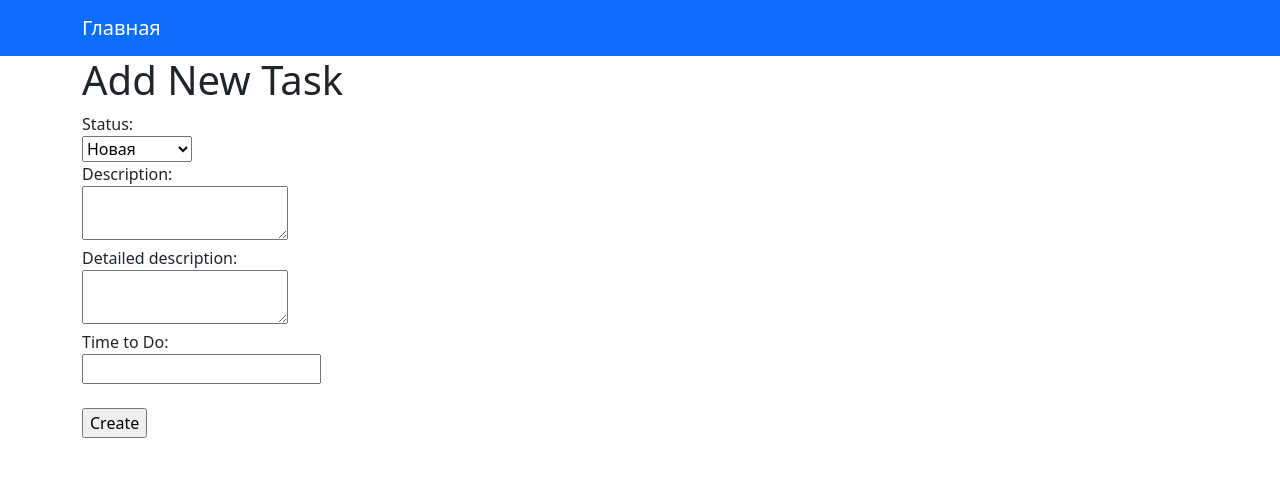
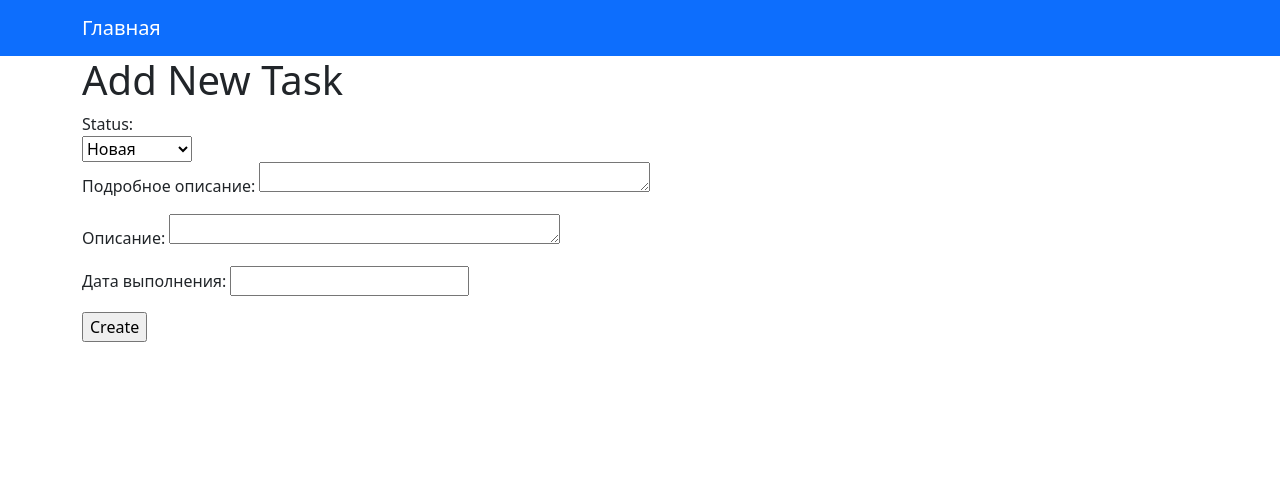
Before and after one commit to Yusupov-Aslan/To_Do_List, a Django app: page /new_task/ in a window 1280 px wide. Shown: the top 477 px of the page. Run offline with Django 3.2, Linux system fonts and the light colour scheme.

Commit message:
Создал форму задачи и использовал её на странице создания

```diff
--- /dev/null
+++ b/source/To_Do_list/forms.py
@@ -0,0 +1,10 @@
+from django import forms
+from django.forms import widgets
+
+
+class TaskForm(forms.Form):
+    detailed_description = forms.CharField(max_length=2000, required=True, label='Подробное описание',
+                                           widget=widgets.Textarea(attrs={"rows": 1, "cols": 40}))
+    description = forms.CharField(max_length=2000, required=True, label="Описание",
+                                  widget=widgets.Textarea(attrs={"rows": 1, "cols": 40}))
+    to_do_at = forms.DateField(required=True, label="Дата выполнения")
--- a/source/To_Do_list/models.py
+++ b/source/To_Do_list/models.py
@@ -5,7 +5,7 @@ STATUS_CHOICES = [('new', 'Новая'), ('in_progress', 'В процессе'),
 
 
 class Task(models.Model):
-    detailed_description = models.TextField(max_length=2000, null=True, blank=True, verbose_name='подробное описание')
+    detailed_description = models.TextField(max_length=2000, null=True, blank=True, verbose_name='Подробное описание')
     description = models.TextField(max_length=2000, null=False, blank=False, verbose_name="Описание")
     status = models.CharField(max_length=20, default='new', choices=STATUS_CHOICES, verbose_name='Статус')
     created_at = models.DateField(auto_now_add=True, verbose_name="Дата создания")
--- a/source/To_Do_list/templates/partial/form.html
+++ b/source/To_Do_list/templates/partial/form.html
@@ -7,13 +7,6 @@
     {% endfor %}
 </select><br/>
 
-<label>Description:</label><br/>
-<textarea name="description">{{ task.description }}</textarea><br/>
+{{ form.as_p }}
 
-<label>Detailed description:</label><br/>
-<textarea name="detailed_description">{{ task.detailed_description }}</textarea><br/>
-
-<label>Time to Do:</label><br/>
-<input name="to_do_at" value="{{ task.to_do_at }}"/><br/>
-<br/>
 <input type="submit" value={{ button_text }} />
--- a/source/To_Do_list/views.py
+++ b/source/To_Do_list/views.py
@@ -1,4 +1,5 @@
 from django.shortcuts import render, redirect, get_object_or_404
+from To_Do_list.forms import TaskForm
 from To_Do_list.models import Task, STATUS_CHOICES
 
 
@@ -8,21 +9,20 @@ def index_view(request):
 
 def add_task_view(request, **kwargs):
     if request.method == 'GET':
-        return render(request, 'task_create.html', {"status": STATUS_CHOICES})
+        form = TaskForm()
+        return render(request, 'task_create.html', {"status": STATUS_CHOICES, "form": form})
     else:
+        form = TaskForm(data=request.POST)
         status = request.POST.get('status')
-        description = request.POST.get('description')
-        detailed_description = request.POST.get('detailed_description')
-        to_do_at = request.POST.get('to_do_at')
-        new_task = Task.objects.create(status=status, description=description,
-                                       detailed_description=detailed_description, to_do_at=to_do_at)
-        # context = {"tasks": new_task}
-        # url = reverse("one_task_view", kwargs={"pk": new_task.pk})
-        # return HttpResponseRedirect(url)
-
-        return redirect("one_task_view", pk=new_task.pk)
-
-        # return render(request, 'tasks_add.html', context)
+        if form.is_valid():
+            description = form.cleaned_data.get('description')
+            detailed_description = form.cleaned_data.get('detailed_description')
+            to_do_at = form.cleaned_data.get('to_do_at')
+            new_task = Task.objects.create(status=status, description=description,
+                                           detailed_description=detailed_description, to_do_at=to_do_at)
+            return redirect("one_task_view", pk=new_task.pk)
+        else:
+            return render(request, 'task_create.html', {"status": STATUS_CHOICES, "form": form})
 
 
 def view_tasks_view(request):
```
